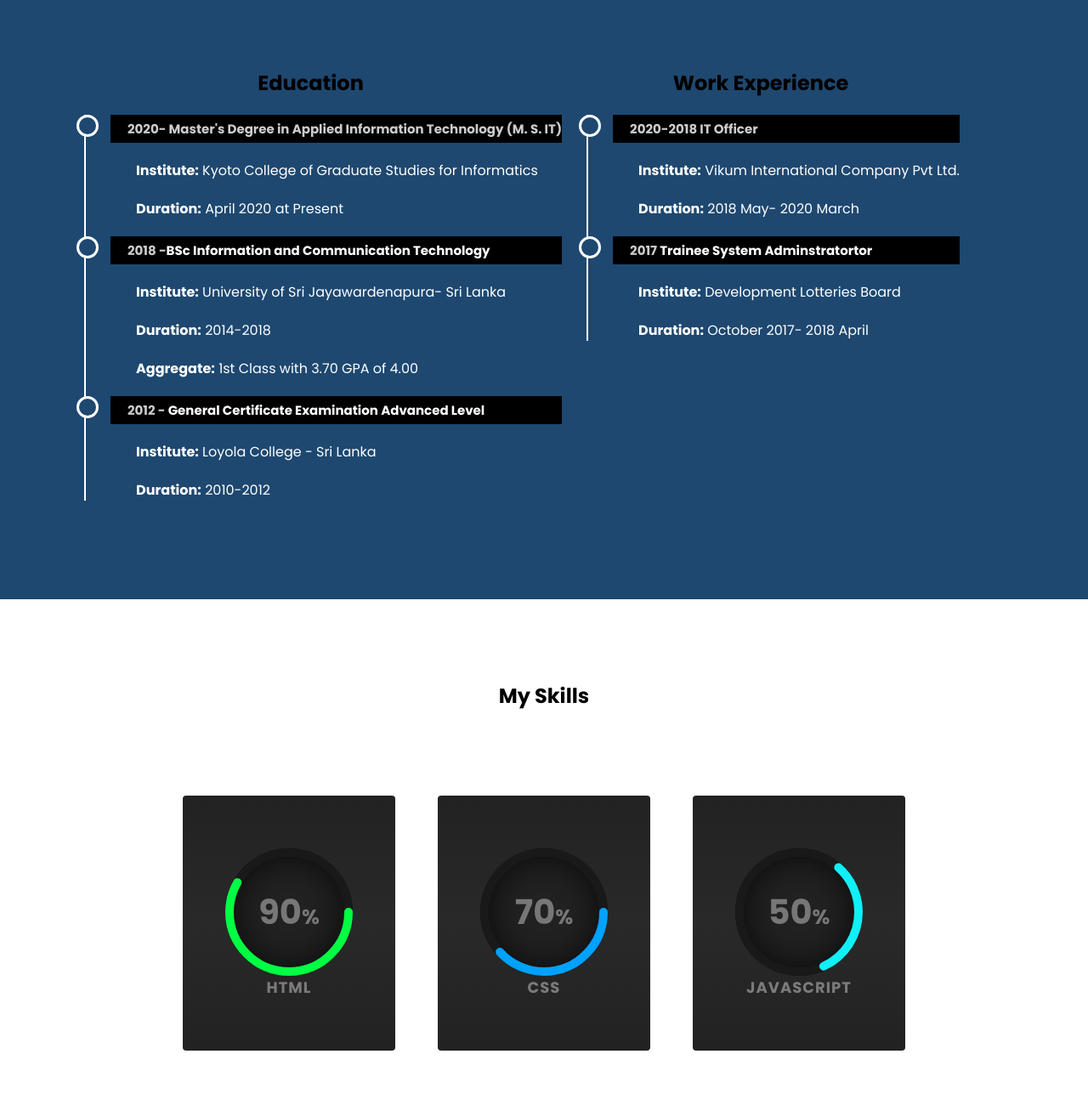
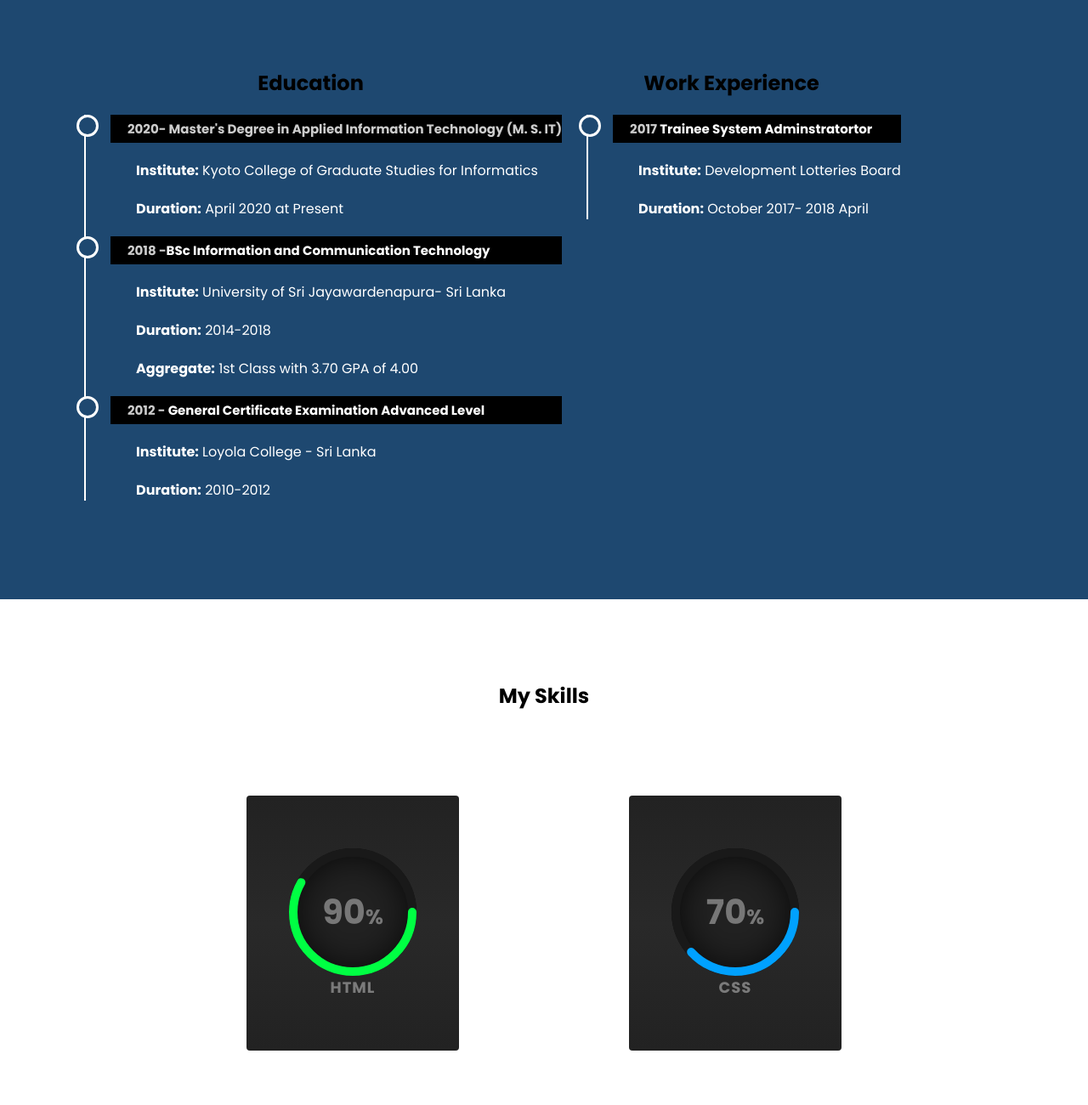
Before and after one commit to fernandopullekaushilahansini/MY_PROFILE, a plain HTML site: page index.html in a window 1280 px wide. Shown: the part 1480-2780 px from the top of the page at 85% size. Drawn offline with Linux system fonts and the light colour scheme.

Commit message:
Update index.html

```diff
--- a/index.html
+++ b/index.html
@@ -120,13 +120,7 @@
 					<div class="resume-education">
 						<div class="title"><h1>Work Experience</h1></div>
 							<ul class="time-line">
-								<li>
-									<h4><span>2020-2018 IT Officer</span> </h4>
-										<div class="info">
-											<p><b> Institute:</b> Vikum International Company Pvt Ltd. </p>
-											<p><b> Duration:</b> 2018 May- 2020 March </p>
-										</div>
-								</li>
+
 								<li>
 									<h4><span>2017</span>  Trainee System Adminstratortor</h4>
 										<div class="info">
@@ -178,21 +172,6 @@
 					</div>
 				</div>
 
-				<div class="card">
-					<div class="box">
-						<div class="percent">
-							<svg>
-								<circle cx="70" cy="70" r="70"></circle>
-								<circle cx="70" cy="70" r="70"></circle>
-							</svg>
-							<div class="number">
-								<h2>50<span>%</span></h2>
-							</div>
-						</div>
-						<h2 class="text">JavaScript</h2>
-
-					</div>
-				</div>
 
 			</div>
 
```
